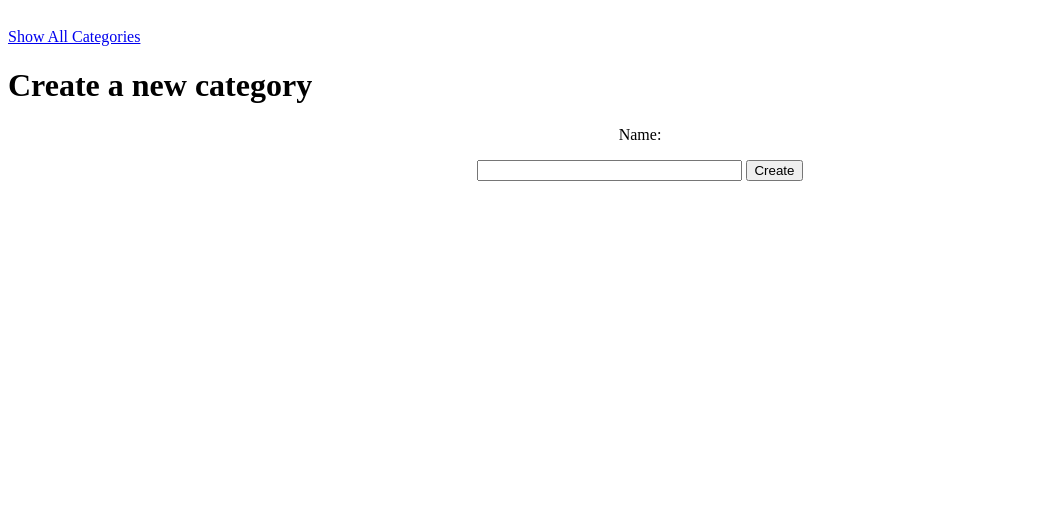
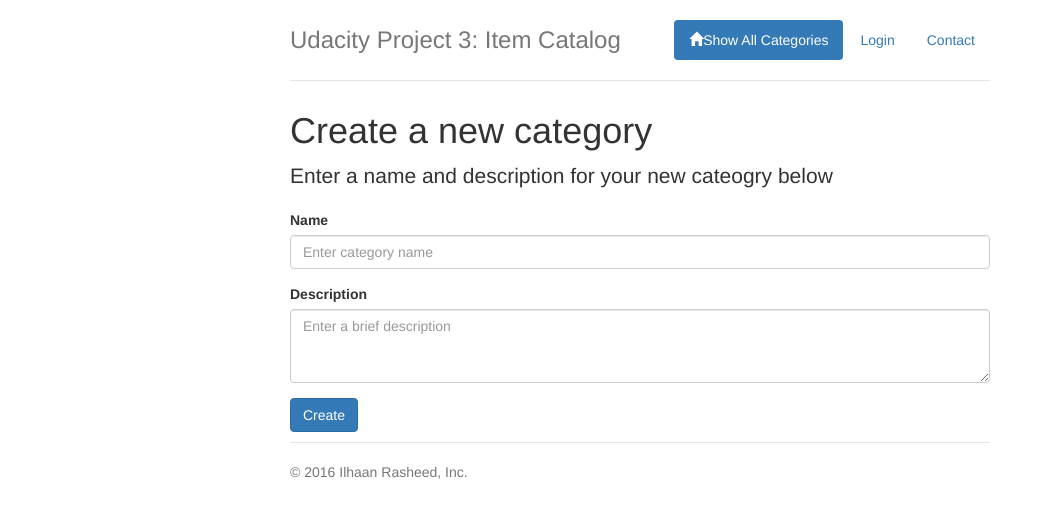
Before and after one commit to ilhaan/Item-Catalog, a Flask app: page /category/new/ in a window 1280 px wide. Shown: the top 518 px of the page, without its empty margins (0-1044 px from the left). Run offline with Flask 2, Linux system fonts and the light colour scheme; parts of the project's set-up code (start-up, migrations or seed data) failed here and were passed over; some libraries are stand-ins or nearby versions.

Commit message:
Add description text box and update design

```diff
--- a/templates/newcategory.html
+++ b/templates/newcategory.html
@@ -1,49 +1,39 @@
-<html>
-<head>
-  <link rel=stylesheet type=text/css href="{{ url_for('static', filename='styles.css')}}"
-</head>
 
-<div class="row top-menu">
-	<div class="col-md-6 text-left">
-		<a href="{{url_for('showCategories')}}">
-			<span class="glyphicon glyphicon-home" aria-hidden="true"></span>Show All Categories
-		</a>
-	</div>
-</div>
+{% extends "main.html" %}
+{% block content %}
+{% include "header.html" %}
 
-<body>
-  <div class = 'flash'>
+<!-- Message flash section -->
 {% with messages = get_flashed_messages() %}
 	{% if messages %}
-            <ul>
+		<div class ="alert alert-success">
 	    {% for message in messages %}
 	        <li> <strong> {{ message }} </strong> </li>
 	    {% endfor %}
-            </ul>
+		</div>
   {% endif %}
 {% endwith %}
+
+<!-- Show categories title and instructions -->
+<div class="paragraph">
+	<h1>Create a new category</h1>
+	<p class="lead">Enter a name and description for your new cateogry below</p>
 </div>
 
-  <div class="row main-header">
-    <div class="col-md-1"></div>
-    <div class="col-md-10 padding-none">
-      <h1>Create a new category</h1>
-    </div>
-  </div>
+<form action = "#", method = 'post'>
+  <fieldset class="form-group">
+    <label>Name</label>
+    <input type="text" name = 'name' class="form-control" placeholder="Enter category name">
+  </fieldset>
 
-  <center>
+  <fieldset class="form-group">
+    <label>Description</label>
+    <textarea class="form-control" name = 'description' rows="3" placeholder="Enter a brief description"></textarea>
+  </fieldset>
 
-  <form action = "#", method = 'post'>
-
-    <p> Name: </p>
-    <input type = 'text' size = '30' name = 'name'>
-
-    <input type = 'submit' value = 'Create'>
-
+  <button type="submit" class="btn btn-primary">Create</button>
 </form>
 
-</center>
+<p><p>
 
-</body>
-
-</html>
+{% endblock %}
```
Lines whose indentation alone changed are shown as unchanged.
